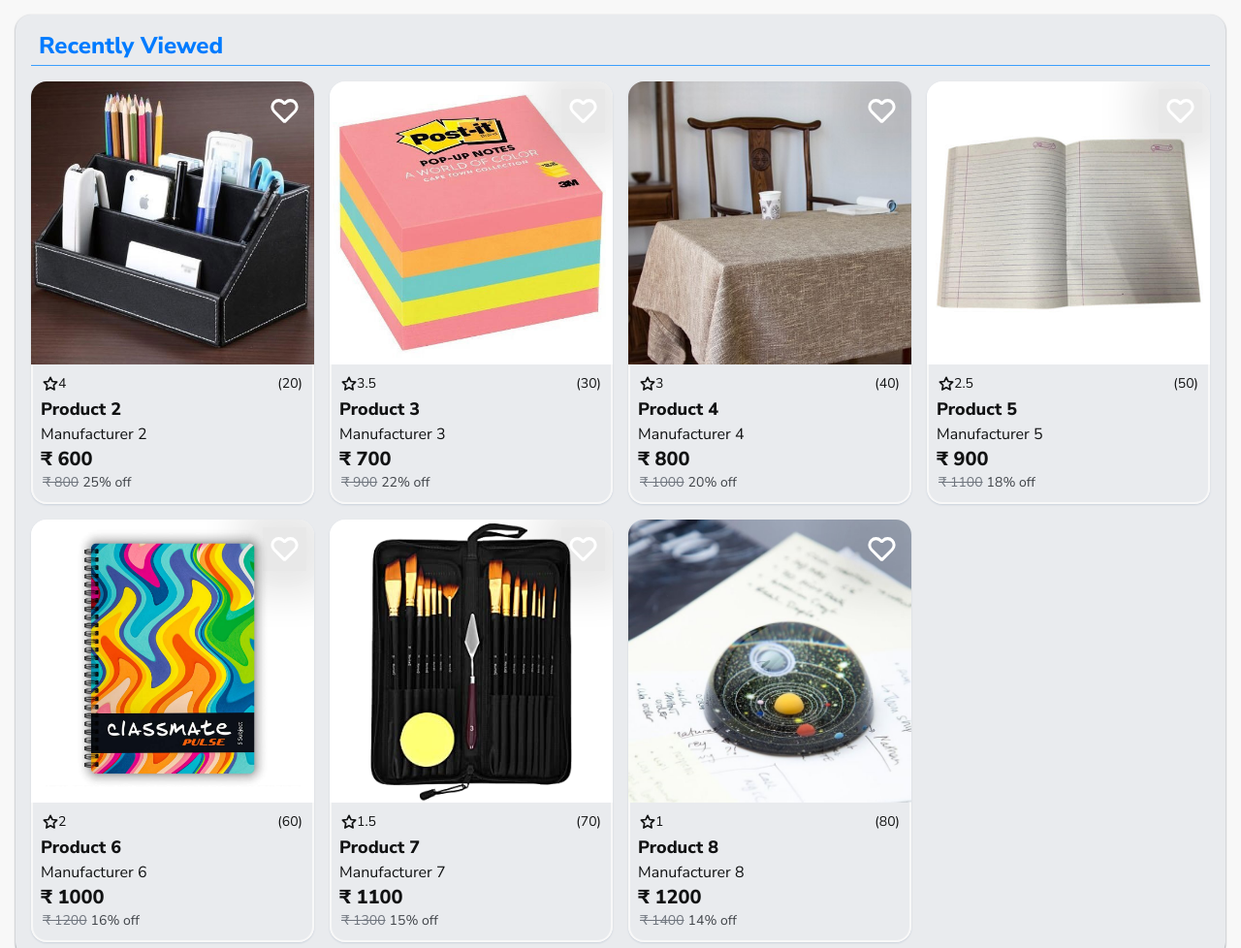
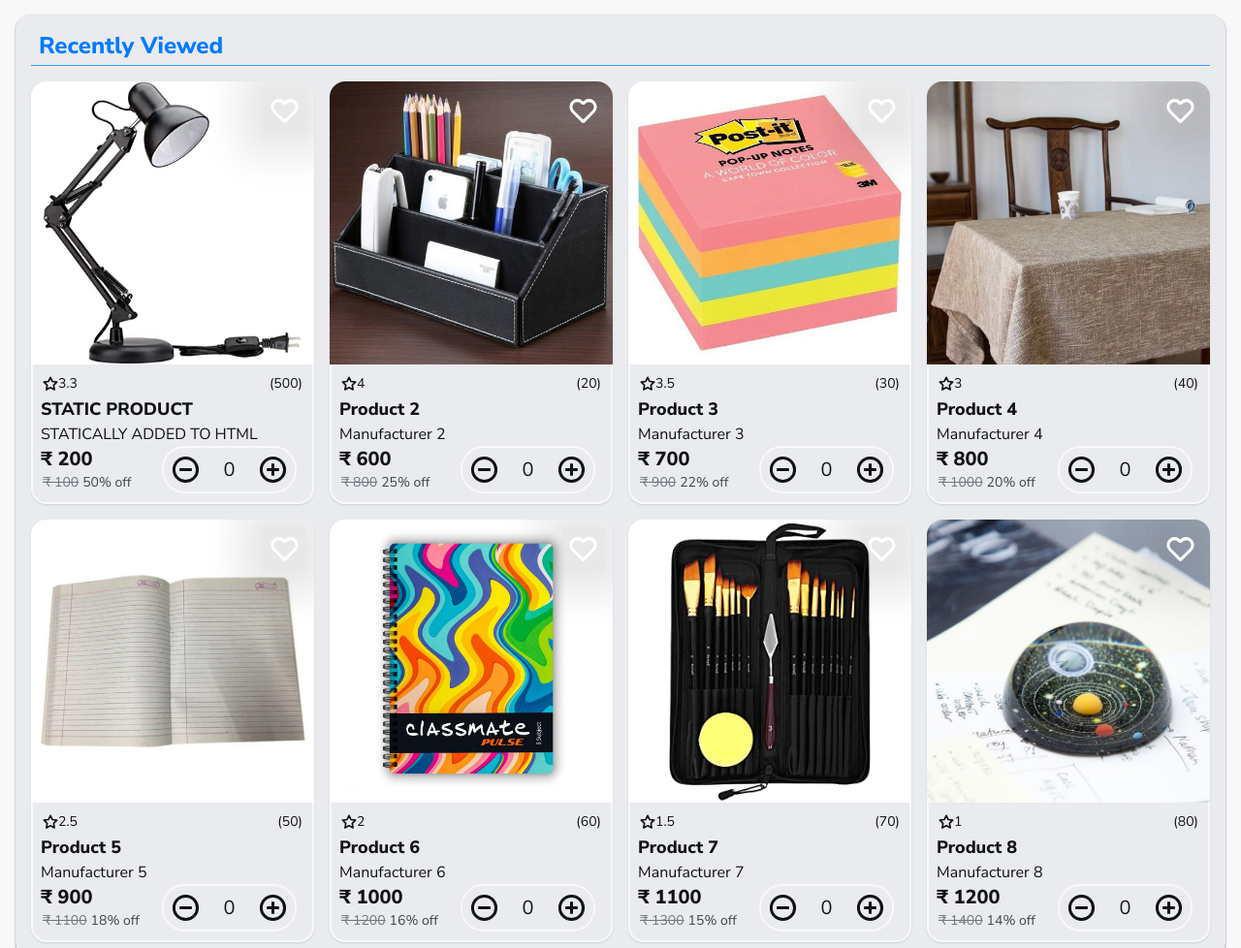
Before and after one commit to everythingshyam/the-office-store, a website: page index.html in a window 1280 px wide. Shown: the part 461-1439 px from the top of the page at 97% size. Drawn offline with Linux system fonts and the light colour scheme.

Commit message:
added Add to card options, added sample product card in html for testing purposes

```diff
--- a/index.html
+++ b/index.html
@@ -39,6 +39,43 @@
                 <h1 class="mb-1 pl-2 text-2xl font-semibold text-accent-8">Recently Viewed</h1>
                 <hr class="border-accent-6 p-2">
                 <div class="products-card">
+                    <div class="product-card group">
+                        <div class="product-top">
+                            <img class="product-like-btn" src="./src/icons/heart_empty.svg" alt="Like Product Button">
+                            <img class="product-img" src="./db/product-images/product105.jpg" alt="">
+                        </div>
+                        <div class="product-meta">
+                            <div class="rating-info">
+                                <div>
+                                    <img src="./src/icons/rating.svg" alt="">
+                                    <div>3.3</div>
+                                </div>
+                                <div>(500)</div>
+                            </div>
+                            <h3 class="long-text">STATIC PRODUCT</h3>
+                            <div class="long-text">STATICALLY ADDED TO HTML</div>
+                            <div class="product-footer">
+                                <div class="price-info">
+                                    <div class="price-primary">₹ 200</div>
+                                    <div class="price-secondary">
+                                        <div>₹ 100</div>
+                                        <div>50% off</div>
+                                    </div>
+                                </div>
+                                <div class="product-action">
+                                    <div>
+                                        <div class="decrease-count action-button">
+                                            <img src="./src/icons/decrease-from-cart.svg" alt="">
+                                        </div>
+                                        <div class="count action-button">0</div>
+                                        <div class="increase-count action-button">
+                                            <img src="./src/icons/increase-to-cart.svg" alt="">
+                                        </div>
+                                    </div>
+                                </div>
+                            </div>
+                        </div>
+                    </div>
                 </div>
             </div>
         </section>
--- a/src/script/main.js
+++ b/src/script/main.js
@@ -30,6 +30,7 @@ fetch('https://everythingshyam.github.io/the-office-store/products.json')
 					</div>
 					<h3 class="long-text">${product.productName}</h3>
 					<div class="long-text">${product.manufacturerName}</div>
+					<div class="product-footer">
 						<div class="price-info">
 							<div class="price-primary">₹ ${product.price}</div>
 				`;
@@ -46,6 +47,18 @@ fetch('https://everythingshyam.github.io/the-office-store/products.json')
 					`;
 			}
 			insideHTML += `
+						</div>
+						<div class="product-action">
+                            <div>
+								<div class="decrease-count action-button">
+									<img src="./src/icons/decrease-from-cart.svg" alt="">
+								</div>
+								<div class="count action-button">0</div>
+								<div class="increase-count action-button">
+									<img src="./src/icons/increase-to-cart.svg" alt="">
+								</div>
+							</div>
+                        </div>
 					</div>
 				</div>
 			`;
@@ -68,4 +81,48 @@ fetch('https://everythingshyam.github.io/the-office-store/products.json')
 				}
 			});
 		});
+
+		const decreaseButtons = document.querySelectorAll('.decrease-count');
+		const increaseButtons = document.querySelectorAll('.increase-count');
+
+		decreaseButtons.forEach((button) => {
+			button.addEventListener('mouseover', () => {
+				button.children[0].setAttribute(
+					'src',
+					'./src/icons/decrease-from-cart-primary.svg'
+				);
 			});
+			button.addEventListener('mouseout', () => {
+				button.children[0].setAttribute(
+					'src',
+					'./src/icons/decrease-from-cart.svg'
+				);
+			});
+			button.addEventListener('click', () => {
+				const count = button.nextElementSibling;
+				if (count.innerHTML > 0) {
+					count.innerHTML = parseInt(count.innerHTML) - 1;
+				}
+			});
+		});
+
+		increaseButtons.forEach((button) => {
+			button.addEventListener('mouseover', () => {
+				button.children[0].setAttribute(
+					'src',
+					'./src/icons/increase-to-cart-primary.svg'
+				);
+			});
+			button.addEventListener('mouseout', () => {
+				button.children[0].setAttribute(
+					'src',
+					'./src/icons/increase-to-cart.svg'
+				);
+			});
+			button.addEventListener('click', () => {
+				const count = button.previousElementSibling;
+				count.innerHTML = parseInt(count.innerHTML) + 1;
+			});
+		});
+		// ==========================
+	});
--- a/src/styles/custom.css
+++ b/src/styles/custom.css
@@ -102,6 +102,12 @@
 		@apply text-lg;
 		@apply font-bold;
 	}
+	.product-footer {
+		@apply flex;
+		@apply justify-between;
+		@apply items-stretch;
+		@apply pr-2;
+	}
 	.price-primary {
 		@apply text-secondary-8;
 		@apply font-bold;
@@ -121,6 +127,35 @@
 	.price-secondary > *:last-child {
 		@apply text-secondary-6;
 	}
+	.product-action > div {
+		@apply grid;
+		@apply grid-cols-3;
+		/* @apply gap-1; */
+		@apply border-2;
+		@apply border-primary-8;
+		@apply hover:border-accent-8;
+		@apply rounded-3xl;
+		@apply overflow-hidden;
+	}
+	.product-action > div > * {
+		@apply cursor-pointer;
+		@apply bg-primary-6;
+		@apply p-2;
+		@apply flex;
+		@apply justify-center;
+		@apply items-center;
+		@apply text-xl;
+	}
+
+	.product-action > div > *:nth-child(2) {
+		@apply px-0;
+	}
+
+	.action-button {
+		@apply hover:bg-accent-8;
+		@apply hover:text-primary-8;
+	}
+
 	.footer-sublist {
 		/* @apply my-2; */
 		@apply m-0;
```
Also changed, not shown: src/icons/decrease-from-cart-primary.svg (added), src/icons/decrease-from-cart.svg (added), src/icons/increase-to-cart-primary.svg (added), src/icons/increase-to-cart.svg (added), src/styles/styles.css. Lines whose indentation alone changed are shown as unchanged.
